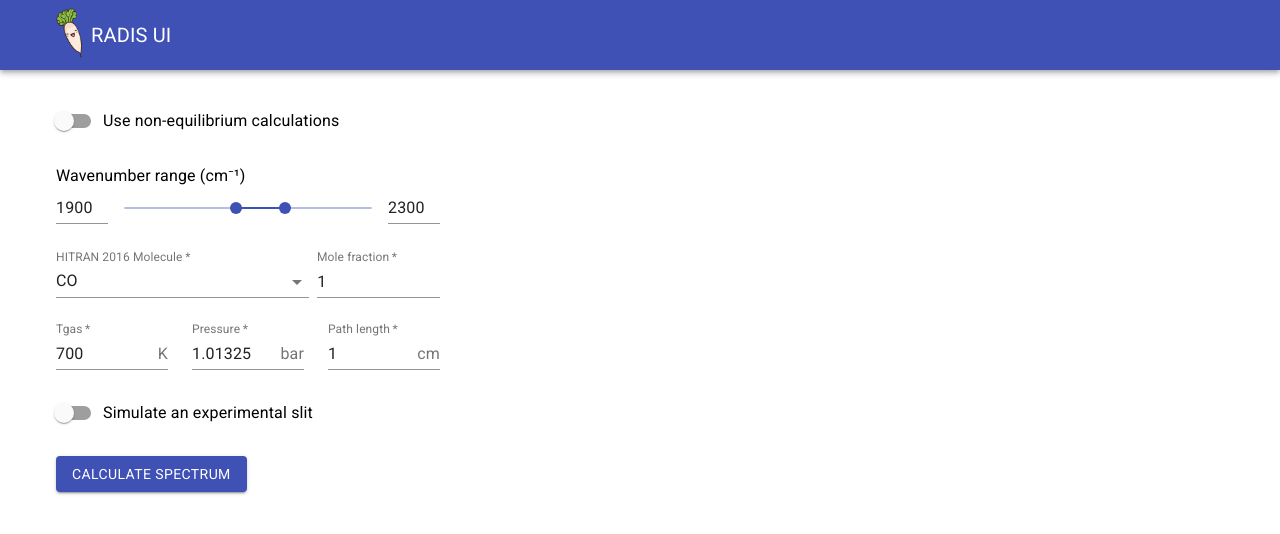
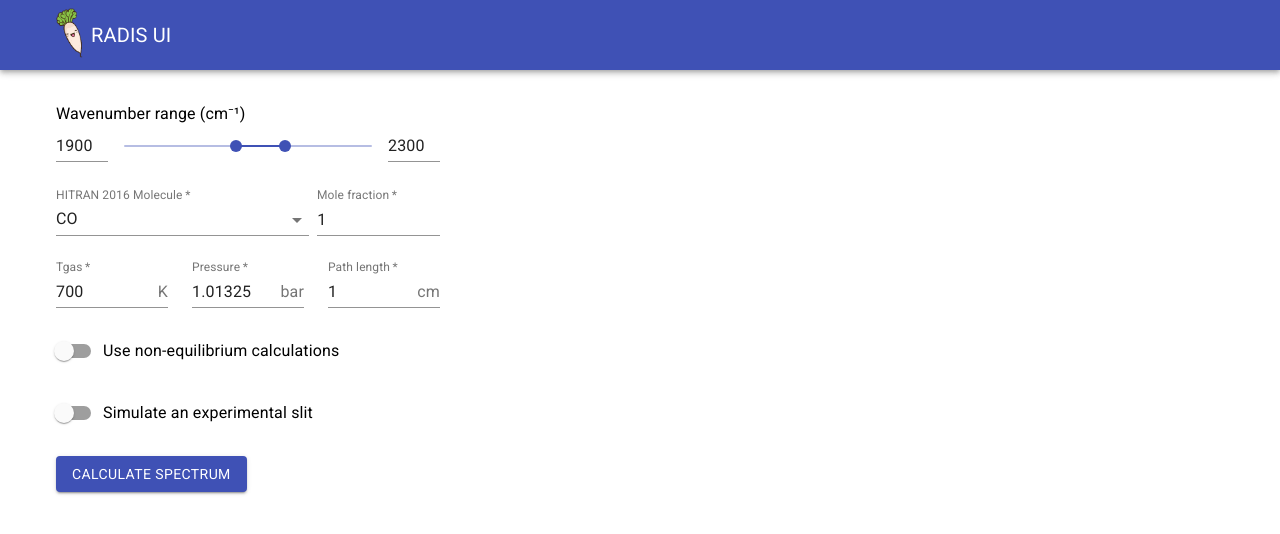
Before and after one commit to arunavabasucom/radis-app, a React (Create React App) app: page / in a window 1280 px wide. Shown: the top 534 px of the page. Built offline with nearby package versions, Linux system fonts and the light colour scheme; no server answers.

Commit message:
Move option to above 'simulate slit' button

```diff
--- a/src/components/CalcSpectrum.tsx
+++ b/src/components/CalcSpectrum.tsx
@@ -185,12 +185,6 @@ const CalcSpectrum: React.FC = () => {
         <Grid item xs={4}>
           <Grid container spacing={3}>
             <Grid item xs={12}>
-              <FormControlLabel
-                label="Use non-equilibrium calculations"
-                control={<UseNonEquilibriumCalculations />}
-              />
-            </Grid>
-            <Grid item xs={12}>
               <WavenumberRangeSlider
                 minRange={1000}
                 maxRange={3000}
@@ -330,6 +324,12 @@ const CalcSpectrum: React.FC = () => {
             </Grid>
 
             <Grid item xs={12}>
+              <FormControlLabel
+                label="Use non-equilibrium calculations"
+                control={<UseNonEquilibriumCalculations />}
+              />
+            </Grid>
+            <Grid item xs={12}>
               <SimulateSlit params={params} setParams={setParams} />
             </Grid>
 
```
